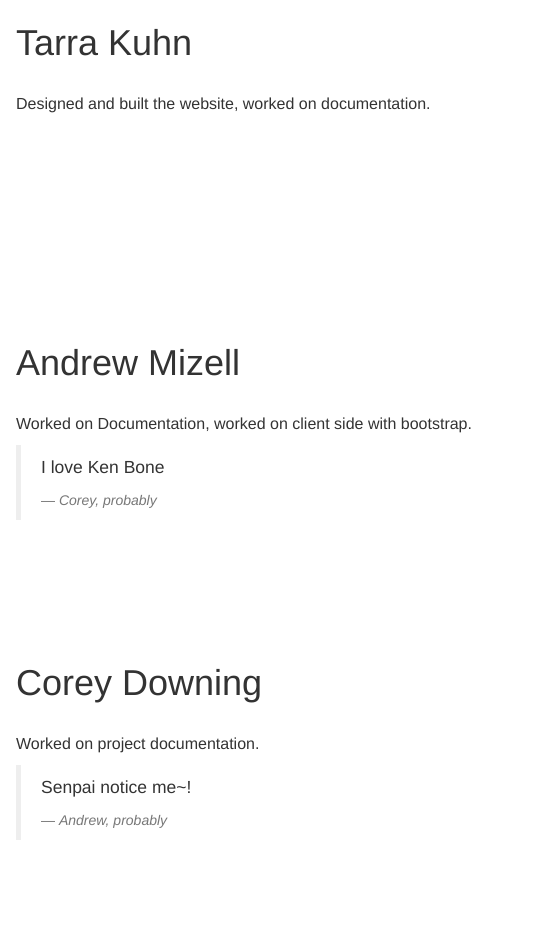
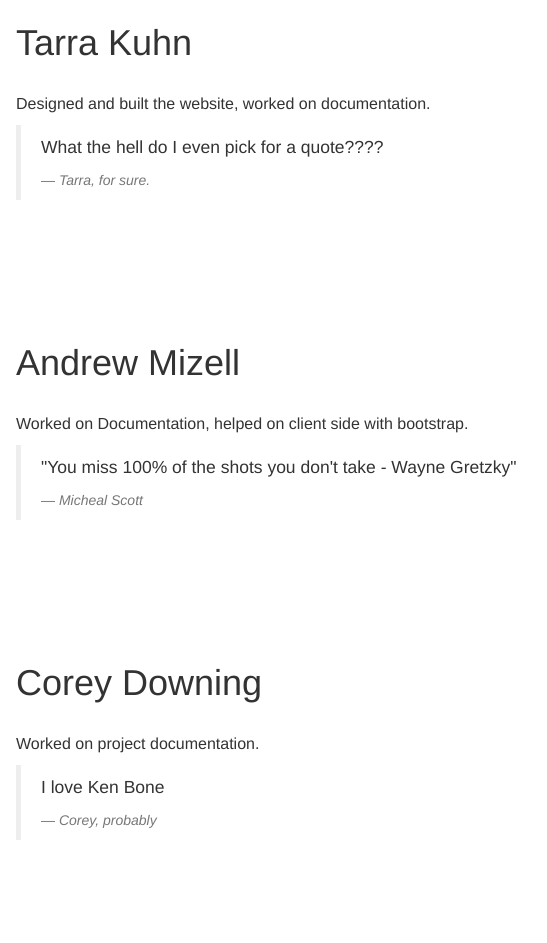
Before and after one commit to tarrak/CS420-TyphoonVisual, a website: page Client/teamMembers.html in a window 1280 px wide. Shown: the part 973-1916 px from the top of the page, 344-891 px from the left. Drawn offline with Linux system fonts and the light colour scheme.

```diff
--- a/Client/teamMembers.html
+++ b/Client/teamMembers.html
@@ -73,6 +73,10 @@
 			<div class="member-text">
 				<h1>Tarra Kuhn</h1>
 				<p class="text">Designed and built the website, worked on documentation.</p>
+				<blockquote>
+  				<p>What the hell do I even pick for a quote????</p>
+  				<footer><cite title="Source Title">Tarra, for sure.</cite></footer>
+				</blockquote>
 			</div>
 		</div>
 
@@ -82,10 +86,10 @@
 			<img class="member-img img-thumbnail" src="https://media.licdn.com/mpr/mpr/shrinknp_400_400/AAEAAQAAAAAAAAEsAAAAJDc0NDc4NGJjLWU3YjItNDYyZS1hZjIwLTNhOTY0ZDM2ODZlMA.jpg">
 			<div class="member-text">
 				<h1>Andrew Mizell</h1>
-				<p class="text">Worked on Documentation, worked on client side with bootstrap.</p>
+				<p class="text">Worked on Documentation, helped on client side with bootstrap.</p>
 				<blockquote>
-  				<p>I love Ken Bone</p>
-  				<footer><cite title="Source Title">Corey, probably</cite></footer>
+  				<p>"You miss 100% of the shots you don't take - Wayne Gretzky"</p>
+  				<footer><cite title="Source Title">Micheal Scott</cite></footer>
 				</blockquote>
 			</div>
 		</div>
@@ -98,8 +102,8 @@
 				<h1>Corey Downing</h1>
 				<p class="text">Worked on project documentation.</p>
 				<blockquote>
-  				<p>Senpai notice me~!</p>
-  				<footer><cite title="Source Title">Andrew, probably</cite></footer>
+  				<p>I love Ken Bone</p>
+  				<footer><cite title="Source Title">Corey, probably</cite></footer>
 				</blockquote>
 			</div>
 		</div>
```
Also changed, not shown: Client/index.html (+2 -2 lines).
